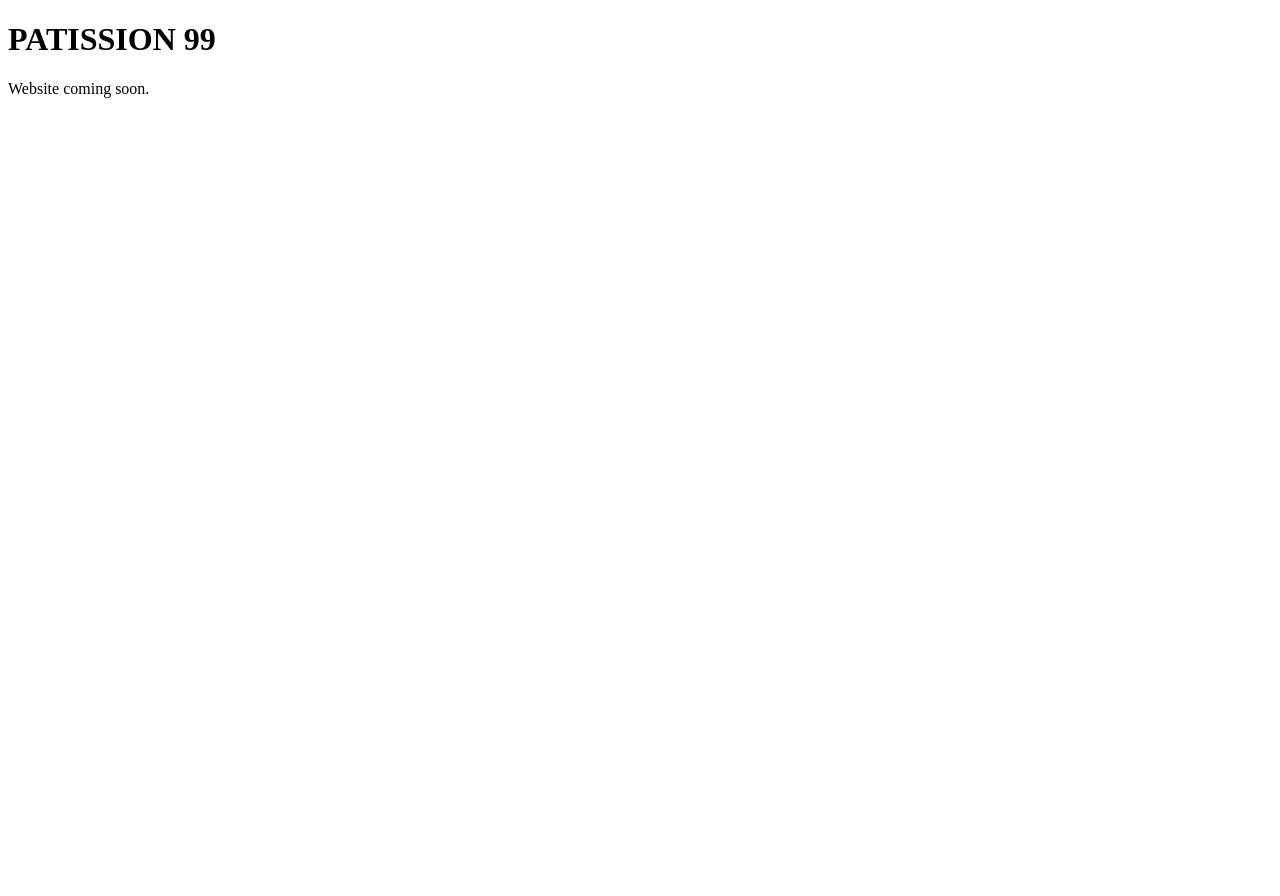
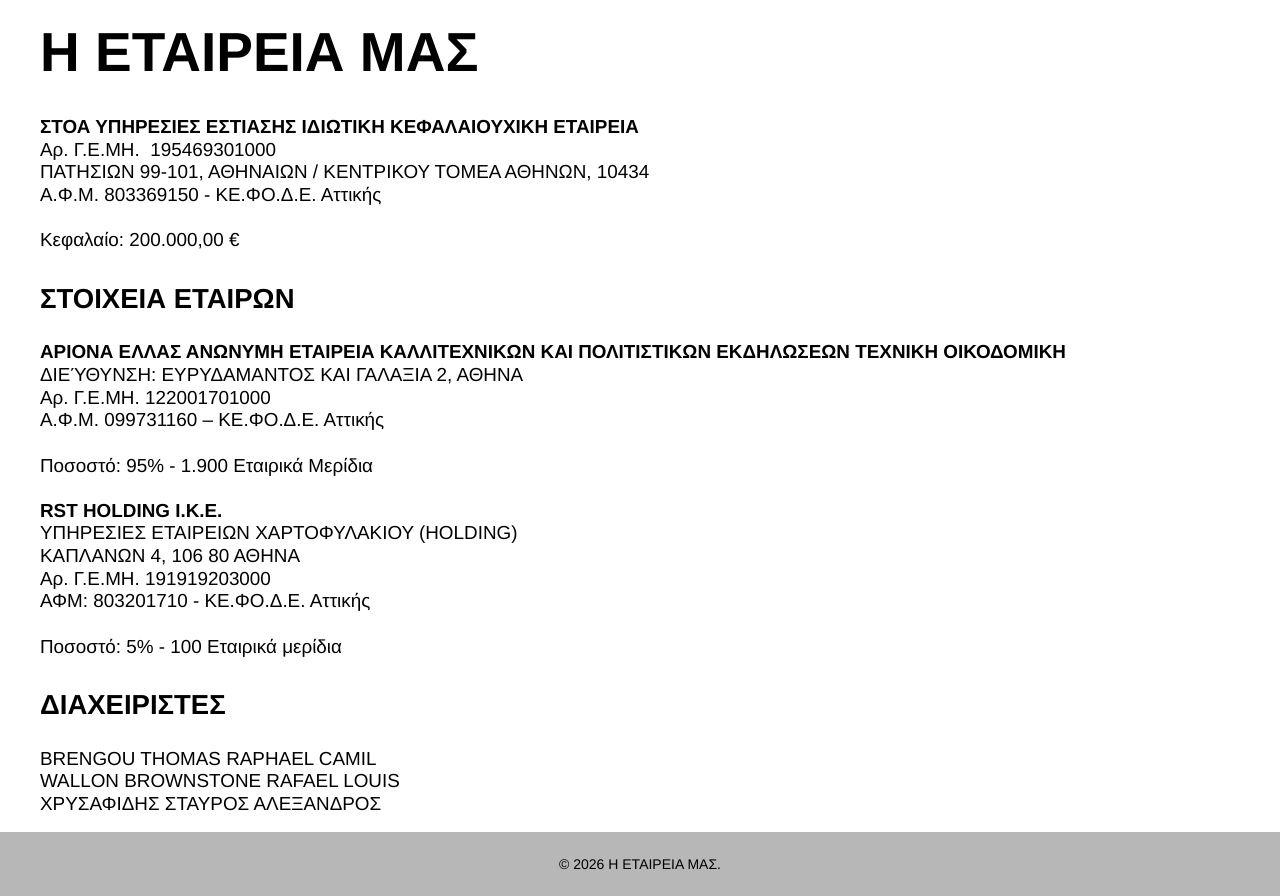
Before and after one commit to jonnysnn99/patission99, a plain HTML site: page index.html in a window 1280 px wide. Before the commit the page ends 800 px from the top, so only its background shows below. Drawn offline with Linux system fonts and the light colour scheme.

Commit message:
Update index.html for Greek language and content

```diff
--- a/index.html
+++ b/index.html
@@ -1,13 +1,166 @@
 <!DOCTYPE html>
-<html lang="en">
+<html lang="el">
 <head>
-  <meta charset="UTF-8">
-  <meta name="viewport" content="width=device-width, initial-scale=1.0">
-  <title>Patission 99</title>
+  <meta charset="UTF-8" />
+  <meta name="viewport" content="width=device-width, initial-scale=1.0" />
+  <meta name="robots" content="index, follow" />
+  <title>Η ΕΤΑΙΡΕΙΑ ΜΑΣ</title>
+
+  <style>
+    * {
+      box-sizing: border-box;
+    }
+
+    html,
+    body {
+      margin: 0;
+      padding: 0;
+      min-height: 100%;
+    }
+
+    body {
+      min-height: 100vh;
+      display: flex;
+      flex-direction: column;
+      background: #ffffff;
+      color: #000000;
+      font-family: Arial, Helvetica, sans-serif;
+      -webkit-font-smoothing: antialiased;
+      text-rendering: geometricPrecision;
+    }
+
+    main {
+      flex: 1;
+      padding: 25px 40px 16px;
+    }
+
+    h1,
+    h2,
+    p {
+      margin: 0;
+      padding: 0;
+    }
+
+    h1 {
+      font-size: 55px;
+      line-height: 1;
+      font-weight: 700;
+      margin-bottom: 36px;
+    }
+
+    h2 {
+      font-size: 27.5px;
+      line-height: 1;
+      font-weight: 700;
+      margin-top: 33px;
+      margin-bottom: 29px;
+    }
+
+    .text {
+      font-size: 18.87px;
+      line-height: 1.2;
+      font-weight: 400;
+    }
+
+    .bold {
+      font-weight: 700;
+    }
+
+    .spacer {
+      height: 22.64px;
+    }
+
+    footer {
+      min-height: 64px;
+      display: flex;
+      align-items: center;
+      justify-content: center;
+      padding: 0 20px;
+      background: #b7b7b7;
+      font-size: 14px;
+      line-height: 1;
+      text-align: center;
+    }
+
+    @media (max-width: 900px) {
+      main {
+        padding: 24px 20px 36px;
+      }
+
+      h1 {
+        font-size: clamp(38px, 10vw, 55px);
+        margin-bottom: 34px;
+      }
+
+      h2 {
+        font-size: 27px;
+        line-height: 1.05;
+        margin-top: 34px;
+        margin-bottom: 26px;
+      }
+
+      .text {
+        font-size: 17px;
+        line-height: 1.22;
+      }
+
+      .spacer {
+        height: 20px;
+      }
+
+      footer {
+        min-height: 58px;
+        font-size: 13px;
+      }
+    }
+  </style>
 </head>
 
 <body>
-  <h1>PATISSION 99</h1>
-  <p>Website coming soon.</p>
+  <main>
+    <h1>Η ΕΤΑΙΡΕΙΑ ΜΑΣ</h1>
+
+    <div class="text">
+      <p class="bold">ΣΤΟΑ ΥΠΗΡΕΣΙΕΣ ΕΣΤΙΑΣΗΣ ΙΔΙΩΤΙΚΗ ΚΕΦΑΛΑΙΟΥΧΙΚΗ ΕΤΑΙΡΕΙΑ</p>
+      <p>Αρ. Γ.Ε.ΜΗ.&nbsp;&nbsp;195469301000</p>
+      <p>ΠΑΤΗΣΙΩΝ 99-101, ΑΘΗΝΑΙΩΝ / ΚΕΝΤΡΙΚΟΥ ΤΟΜΕΑ ΑΘΗΝΩΝ, 10434</p>
+      <p>Α.Φ.Μ. 803369150 - ΚΕ.ΦΟ.Δ.Ε. Αττικής</p>
+
+      <div class="spacer"></div>
+      <p>Κεφαλαίο: 200.000,00 €</p>
+    </div>
+
+    <h2>ΣΤΟΙΧΕΙΑ ΕΤΑΙΡΩΝ</h2>
+
+    <div class="text">
+      <p class="bold">ΑΡΙΟΝΑ ΕΛΛΑΣ ΑΝΩΝΥΜΗ ΕΤΑΙΡΕΙΑ ΚΑΛΛΙΤΕΧΝΙΚΩΝ ΚΑΙ ΠΟΛΙΤΙΣΤΙΚΩΝ ΕΚΔΗΛΩΣΕΩΝ ΤΕΧΝΙΚΗ ΟΙΚΟΔΟΜΙΚΗ</p>
+      <p>ΔΙΕΎΘΥΝΣΗ: ΕΥΡΥΔΑΜΑΝΤΟΣ ΚΑΙ ΓΑΛΑΞΙΑ 2, ΑΘΗΝΑ</p>
+      <p>Αρ. Γ.Ε.ΜΗ. 122001701000</p>
+      <p>Α.Φ.Μ. 099731160 – ΚΕ.ΦΟ.Δ.Ε. Αττικής</p>
+
+      <div class="spacer"></div>
+      <p>Ποσοστό: 95% - 1.900 Εταιρικά Μερίδια</p>
+
+      <div class="spacer"></div>
+      <p class="bold">RST HOLDING I.K.E.</p>
+      <p>ΥΠΗΡΕΣΙΕΣ ΕΤΑΙΡΕΙΩΝ ΧΑΡΤΟΦΥΛΑΚΙΟΥ (HOLDING)</p>
+      <p>ΚΑΠΛΑΝΩΝ 4, 106 80 ΑΘΗΝΑ</p>
+      <p>Αρ. Γ.Ε.ΜΗ. 191919203000</p>
+      <p>ΑΦΜ: 803201710 - ΚΕ.ΦΟ.Δ.Ε. Αττικής</p>
+
+      <div class="spacer"></div>
+      <p>Ποσοστό: 5% - 100 Εταιρικά μερίδια</p>
+    </div>
+
+    <h2>ΔΙΑΧΕΙΡΙΣΤΕΣ</h2>
+
+    <div class="text">
+      <p>BRENGOU THOMAS RAPHAEL CAMIL</p>
+      <p>WALLON BROWNSTONE RAFAEL LOUIS</p>
+      <p>ΧΡΥΣΑΦΙΔΗΣ ΣΤΑΥΡΟΣ ΑΛΕΞΑΝΔΡΟΣ</p>
+    </div>
+  </main>
+
+  <footer>© 2026 Η ΕΤΑΙΡΕΙΑ ΜΑΣ.</footer>
 </body>
 </html>
```
